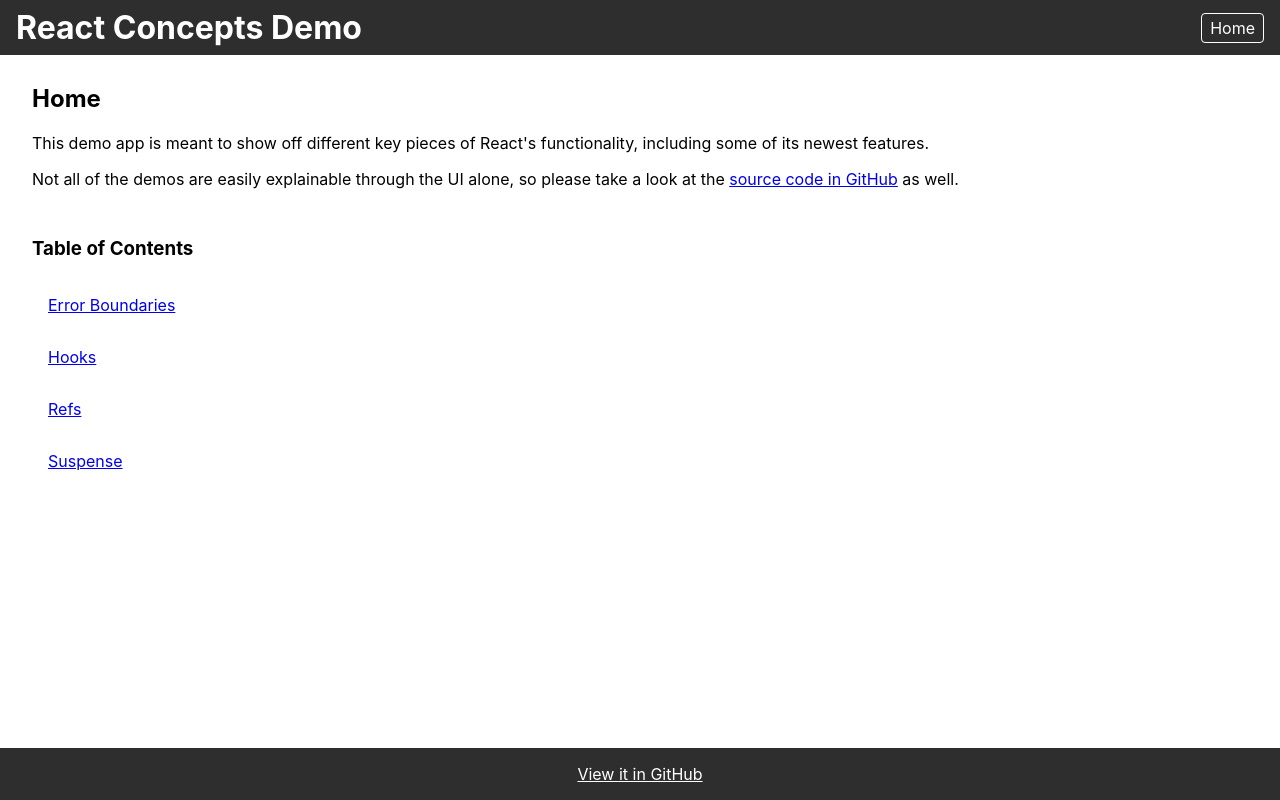
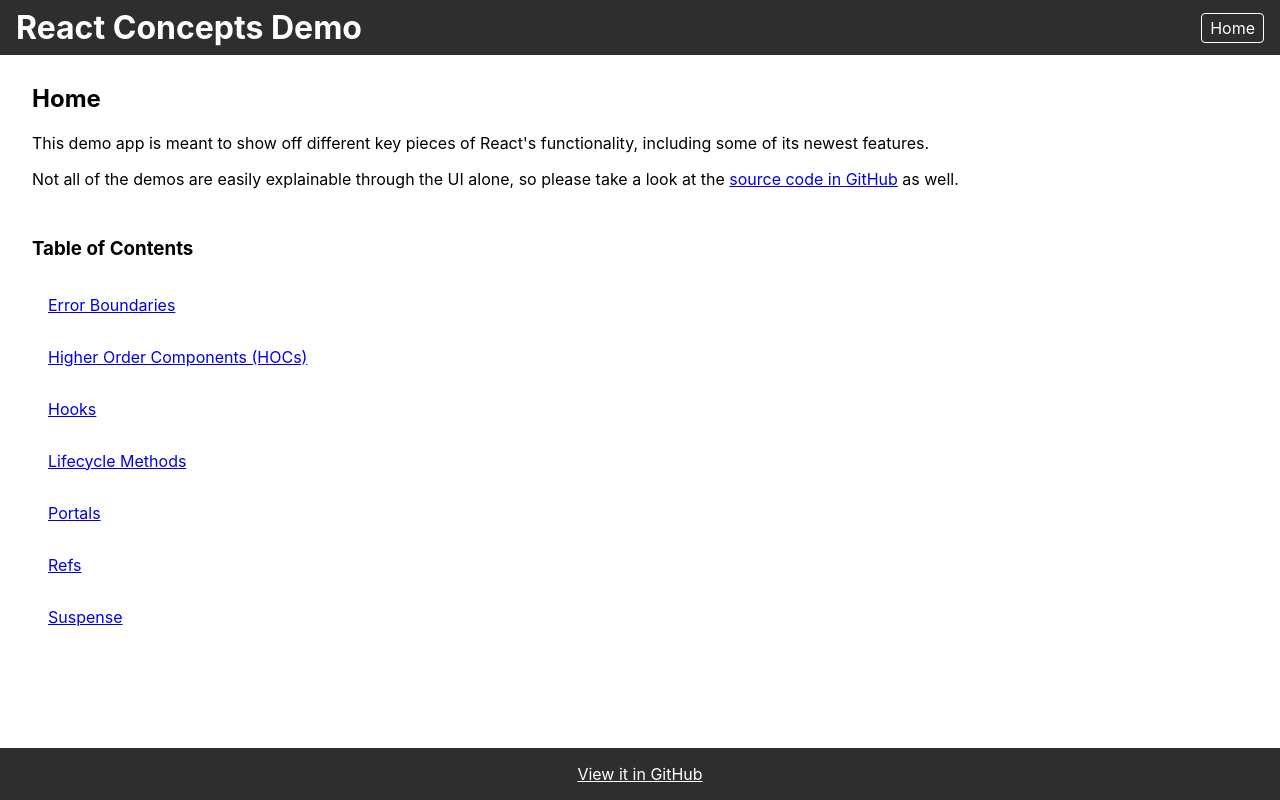
Before and after one commit to thawkin3/react-concepts-demo, a React (Create React App) app: page /suspense in a window 1280 px wide. Built offline with nearby package versions, Linux system fonts and the light colour scheme.

Commit message:
added placeholders for Portals, Higher Order Components, and Lifecycle Methods

```diff
--- a/src/App.js
+++ b/src/App.js
@@ -5,7 +5,10 @@ import Footer from './components/Footer';
 import AppErrorBoundary from './components/AppErrorBoundary';
 import HomePage from './pages/home/Home';
 import ErrorBoundariesPage from './pages/error-boundaries/ErrorBoundaries';
+import HigherOrderComponentsPage from './pages/higher-order-components/HigherOrderComponents';
 import HooksPage from './pages/hooks/Hooks';
+import LifecycleMethodsPage from './pages/lifecycle-methods/LifecycleMethods';
+import PortalsPage from './pages/portals/Portals';
 import RefsPage from './pages/refs/Refs';
 import SuspensePage from './pages/suspense/Suspense';
 import './App.css';
@@ -19,7 +22,10 @@ class App extends Component {
             <Header />
             <Route exact path="/" component={HomePage} />
             <Route path="/error-boundaries" component={ErrorBoundariesPage} />
+            <Route path="/higher-order-components" component={HigherOrderComponentsPage} />
             <Route path="/hooks" component={HooksPage} />
+            <Route path="/lifecycle-methods" component={LifecycleMethodsPage} />
+            <Route path="/portals" component={PortalsPage} />
             <Route path="/refs" component={RefsPage} />
             <Route path="/suspense" component={SuspensePage} />
             <Footer />
--- /dev/null
+++ b/src/pages/higher-order-components/HigherOrderComponents.js
@@ -0,0 +1,11 @@
+import React from 'react';
+import './HigherOrderComponents.css';
+
+const HigherOrderComponentsPage = () => (
+  <main className="page higher-order-components-page">
+    <h2>Higher Order Components (HOCs)</h2>
+    <p>Coming soon!</p>
+  </main>
+);
+
+export default HigherOrderComponentsPage;
--- a/src/pages/home/Home.js
+++ b/src/pages/home/Home.js
@@ -14,7 +14,16 @@ const HomePage = () => (
           <Link to="/error-boundaries">Error Boundaries</Link>
         </li>
         <li>
+          <Link to="/higher-order-components">Higher Order Components (HOCs)</Link>
+        </li>
+        <li>
           <Link to="/hooks">Hooks</Link>
+        </li>
+        <li>
+          <Link to="/lifecycle-methods">Lifecycle Methods</Link>
+        </li>
+        <li>
+          <Link to="/portals">Portals</Link>
         </li>
         <li>
           <Link to="/refs">Refs</Link>
--- /dev/null
+++ b/src/pages/lifecycle-methods/LifecycleMethods.js
@@ -0,0 +1,11 @@
+import React from 'react';
+import './LifecycleMethods.css';
+
+const LifecycleMethodsPage = () => (
+  <main className="page lifecycle-methods-page">
+    <h2>Lifecycle Methods</h2>
+    <p>Coming soon!</p>
+  </main>
+);
+
+export default LifecycleMethodsPage;
--- /dev/null
+++ b/src/pages/portals/Portals.js
@@ -0,0 +1,11 @@
+import React from 'react';
+import './Portals.css';
+
+const PortalsPage = () => (
+  <main className="page portals-page">
+    <h2>Portals</h2>
+    <p>Coming soon!</p>
+  </main>
+);
+
+export default PortalsPage;
```
Also changed, not shown: src/pages/higher-order-components/HigherOrderComponents.css (added), src/pages/lifecycle-methods/LifecycleMethods.css (added), src/pages/portals/Portals.css (added), 24 other files (tests, documents, lock files or other folders). Lines whose indentation alone changed are shown as unchanged.
